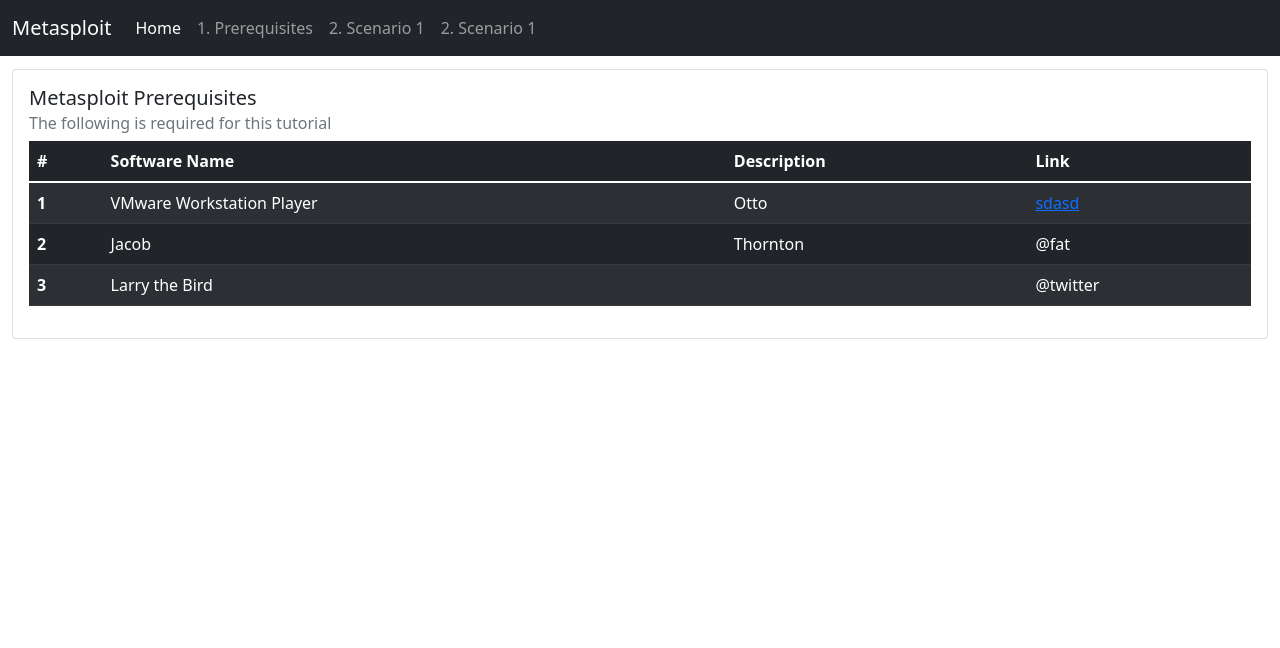
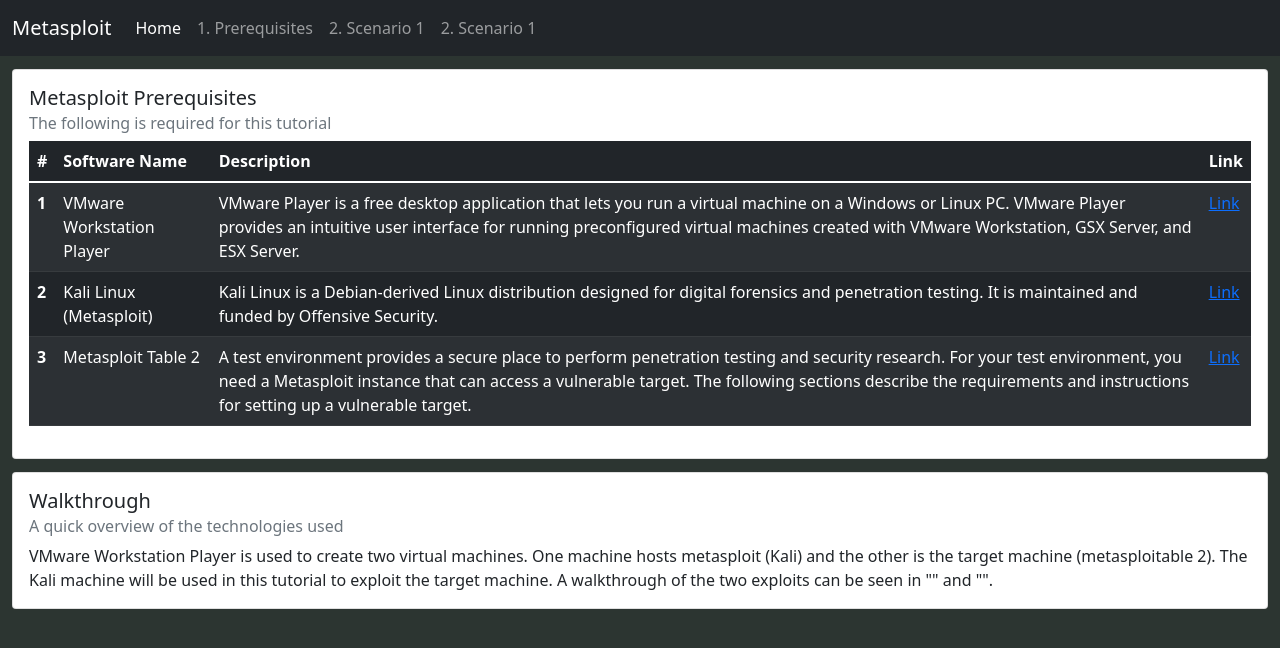
Before and after one commit to henro47/ITRI625-Metasploit-Blog, an Angular app: page /prereq in a window 1280 px wide. Shown: the top 648 px of the page. Built offline with nearby package versions, Linux system fonts and the light colour scheme.

Commit message:
Intial prereq page

```diff
--- a/src/app/component/prereq/prereq.component.html
+++ b/src/app/component/prereq/prereq.component.html
@@ -1,8 +1,8 @@
 <div class="container-fluid">
     <div class="card">
         <div class="card-body">
-          <h5 class="card-title">{{cardTitle}}</h5>
-          <h6 class="card-subtitle mb-2 text-muted">{{cardSubtitle}}</h6>
+          <h5 class="card-title">{{cardPreTitle}}</h5>
+          <h6 class="card-subtitle mb-2 text-muted">{{cardPreSubtitle}}</h6>
           <table class="table table-dark table-striped">
             <thead>
               <tr>
@@ -16,22 +16,34 @@
               <tr>
                 <th scope="row">1</th>
                 <td>{{vmWare}}</td>
-                <td>Otto</td>
-                <td> <a href="#">{{vmWareLink}}</a></td>
+                <td>{{vmDescription}}</td>
+                <td> <a href={{vmWareLink}}>Link</a></td>
               </tr>
               <tr>
                 <th scope="row">2</th>
-                <td>Jacob</td>
-                <td>Thornton</td>
-                <td>@fat</td>
+                <td>{{kali}}</td>
+                <td>{{kaliDescription}}</td>
+                <td> <a href={{kaliLink}}>Link</a></td>
               </tr>
               <tr>
                 <th scope="row">3</th>
-                <td colspan="2">Larry the Bird</td>
-                <td>@twitter</td>
+                <td>{{metasploitTable}}</td>
+                <td>{{metasploitTableDescription}}</td>
+                <td> <a href={{metasploitTableLink}}>Link</a></td>
               </tr>
             </tbody>
           </table>
         </div>
       </div>
+      <div class="card">
+        <div class="card-body">
+          <h5 class="card-title">{{cardWalkTile}}</h5>
+          <h6 class="card-subtitle mb-2 text-muted">{{cardWalkSubTitle}}</h6>
+          <p class="card-text">
+            VMware Workstation Player is used to create two virtual machines. One machine hosts metasploit (Kali) and
+            the other is the target machine (metasploitable 2). The Kali machine will be used in this tutorial to exploit the
+            target machine. A walkthrough of the two exploits can be seen in "" and "".
+          </p>
+        </div>
+      </div>
 </div>
--- a/src/app/component/prereq/prereq.component.ts
+++ b/src/app/component/prereq/prereq.component.ts
@@ -9,17 +9,32 @@
 
   constructor() { }
 
-  cardTitle = "Metasploit Prerequisites" ;
-  cardSubtitle = "The following is required for this tutorial" ;
+  //Prereq card content
+  cardPreTitle = "Metasploit Prerequisites" ;
+  cardPreSubtitle = "The following is required for this tutorial" ;
 
   vmWare = "VMware Workstation Player" ;
-  vmWareLink = "sdasd";
+  vmDescription = "VMware Player is a free desktop application that " +
+                  "lets you run a virtual machine on a Windows or Linux PC. " +
+                  "VMware Player provides an intuitive user interface for running " +
+                  "preconfigured virtual machines created with VMware Workstation, GSX Server, and ESX Server." ;
+  vmWareLink = "https://www.vmware.com/products/workstation-player.html";
 
-  metasploit = "metasploit" ;
-  metasploitLink = "" ;
+  kali = "Kali Linux (Metasploit)" ;
+  kaliDescription = "Kali Linux is a Debian-derived Linux distribution designed for digital " +
+                    "forensics and penetration testing. It is maintained and funded by Offensive Security." ;
+  kaliLink = "https://www.kali.org/" ;
 
-  metasploitTable = "Metasploit Table" ;
-  metasploitTableLink = "" ;
+  metasploitTable = "Metasploit Table 2" ;
+  metasploitTableDescription = "A test environment provides a secure place to perform penetration " +
+                                "testing and security research. For your test environment, you need a " +
+                                "Metasploit instance that can access a vulnerable target. The following sections "
+                                +"describe the requirements and instructions for setting up a vulnerable target." ;
+  metasploitTableLink = "https://docs.rapid7.com/metasploit/metasploitable-2/" ;
+
+  //Walkthrough card content
+  cardWalkTile = "Walkthrough" ;
+  cardWalkSubTitle = "A quick overview of the technologies used" ;
 
   ngOnInit(): void {
   }
--- a/src/styles.scss
+++ b/src/styles.scss
@@ -1 +1,4 @@
 /* You can add global styles to this file, and also import other style files */
+body{
+    background-color: #2C3531
+}
```
